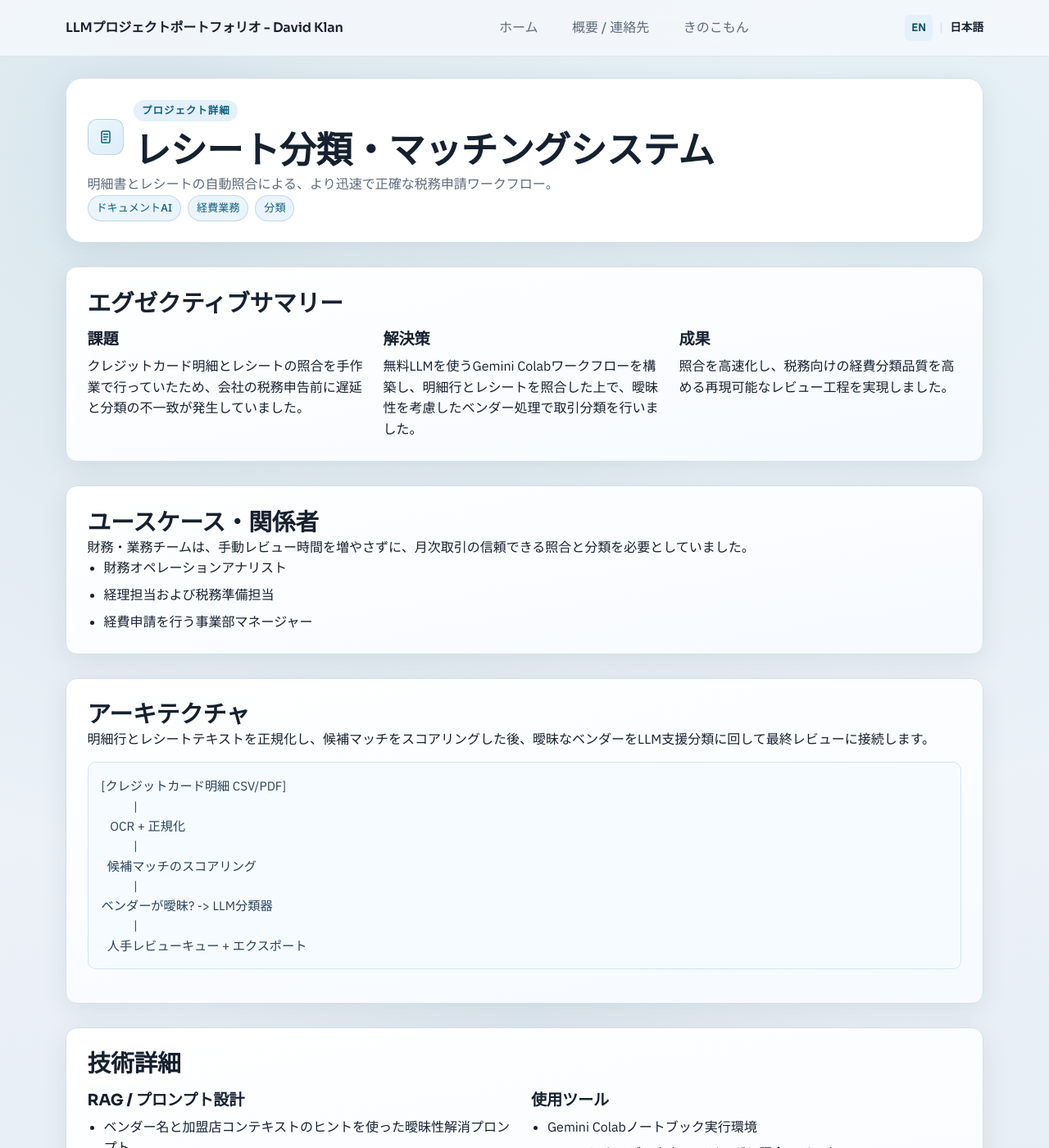
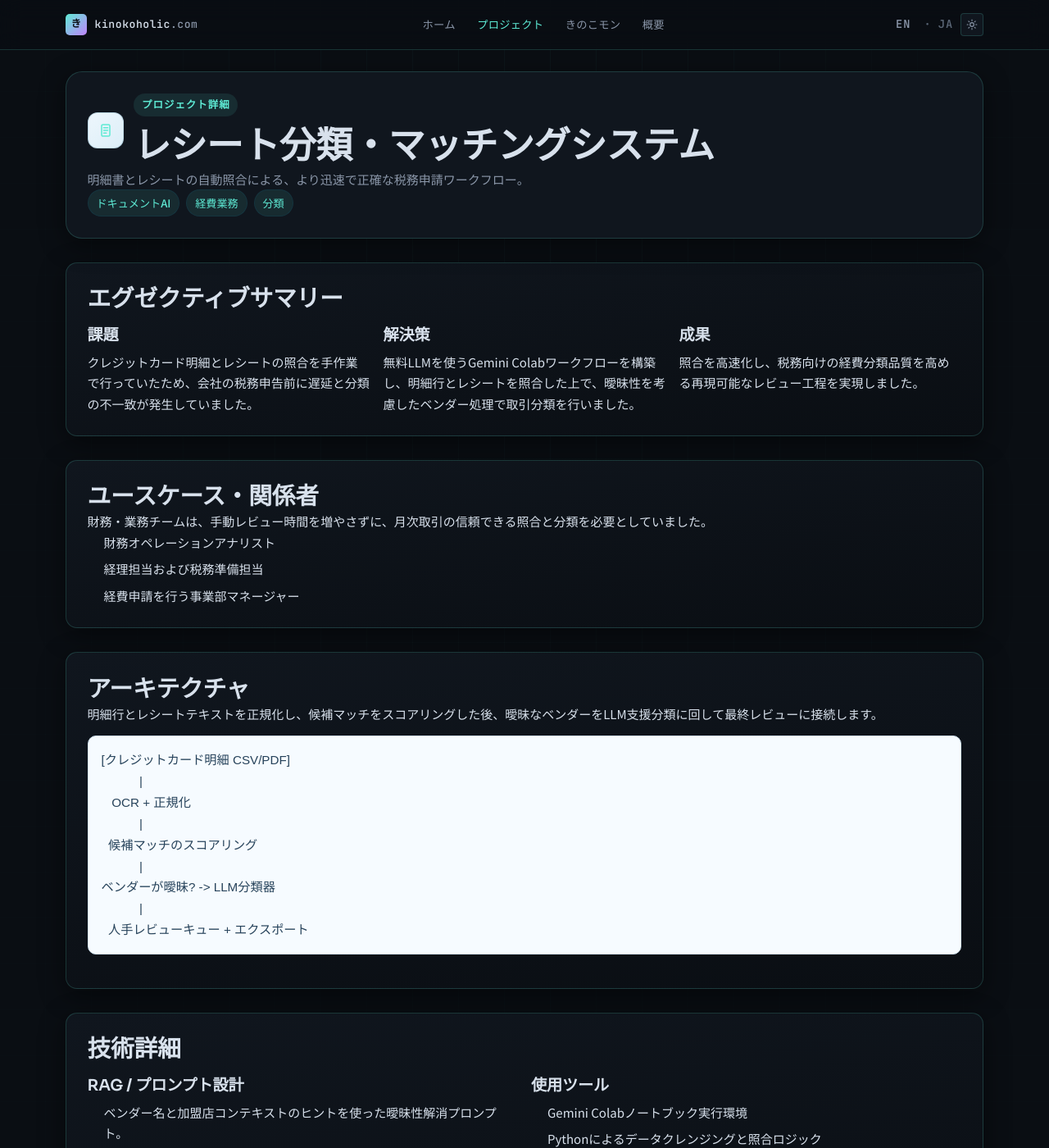
Before and after one commit to davidklan-png/Bio_HP, a Jekyll site: the page built from ja/projects/receipt-classification-and-matching-system.md, in a window 1280 px wide and 1400 px high. Shown: the whole window at 82% size. Built offline with Jekyll 4.4.1, drawn with Linux system fonts in a browser that asks for light colours; some of the changed text lies outside the part shown.

Commit message:
Unify subpage chrome with operator-console design
All Jekyll-rendered pages now share the index.html dark operator-console
look: same header/nav/footer markup, same fonts (Inter / JetBrains Mono /
Sora / Noto Sans JP), same dark background, same theme toggle.

- _layouts/default.html: switch <html data-theme="dark">, drop the
  light-gradient site-bg, load site.css then styles.css (so the dark
  chrome tokens win and the legacy page-content rules layer on top),
  load site.js for the theme toggle, wrap content in <main class=
  "container page-content">.
- _includes/nav.html: rewrite to the operator-console nav (brand mark,
  /home /projects /kinokomon /about, lang button group, theme button).
  Active-link highlighting via the new .nav__link.is-active class.
  Existing /ja/-mirror language switching preserved.
- _includes/footer.html: rewrite to the operator-console footer
  (copyright + build-in-public tag + social links).
- assets/css/styles.css: rebase :root tokens onto the dark palette
  (--bg, --surface, --ink, --muted, --brand, etc.) so legacy widgets —
  .section-block, .audience-card, .project-card, .skill-pill — read
  correctly on the dark background. Patch hardcoded light surfaces
  (#ffffff, rgba(244,248,252,...), light gradients) to use the tokens.

```diff
--- a/_includes/footer.html
+++ b/_includes/footer.html
@@ -4,17 +4,18 @@
 {% if page.lang == 'ja' or current_url == '/ja' or current_url == '/ja/' or current_slice == '/ja/' %}
   {% assign footer_is_ja = true %}
 {% endif %}
-<footer class="site-footer">
-  <div class="container footer-inner">
+<footer class="footer">
+  <div class="container footer__inner">
     {% if footer_is_ja %}
-      <p>{{ site.data.site.owner_name }} | {{ site.data.site.owner_role_ja }}</p>
+      <span>© 2026 {{ site.data.site.owner_name }} · kinokoholic.com</span>
+      <span>Build in Public · 最終更新 2026.05.05 20:00 JST</span>
     {% else %}
-      <p>{{ site.data.site.owner_name }} | {{ site.data.site.owner_role }}</p>
+      <span>© 2026 {{ site.data.site.owner_name }} · kinokoholic.com</span>
+      <span>built in public · last orchestrator run 2026.05.05 20:00 JST</span>
     {% endif %}
-    <div class="footer-links">
+    <div class="footer__links">
       <a href="{{ site.data.site.contacts.github }}" target="_blank" rel="noreferrer">GitHub</a>
       <a href="{{ site.data.site.contacts.linkedin }}" target="_blank" rel="noreferrer">LinkedIn</a>
-      <a href="{{ site.data.site.contacts.website }}" target="_blank" rel="noreferrer">Website</a>
       <a href="mailto:{{ site.data.site.contacts.email }}">{% if footer_is_ja %}メール{% else %}Email{% endif %}</a>
     </div>
   </div>
--- a/_includes/nav.html
+++ b/_includes/nav.html
@@ -30,34 +30,49 @@
   {% assign en_switch = '/' %}
 {% endif %}
 
-<header class="top-nav">
-  <div class="container nav-inner">
-    {% if is_ja %}
-      <a class="brand" href="{{ '/ja/' | relative_url }}">{{ site.data.site.site_title_ja }}</a>
-    {% else %}
-      <a class="brand" href="{{ "/" | relative_url }}">{{ site.data.site.site_title }}</a>
-    {% endif %}
-    <nav class="nav-links" aria-label="Primary">
-      {% if is_ja %}
-        <a class="nav-link {% if current_url == '/ja/' or current_url == '/ja' %}is-active{% endif %}" href="{{ '/ja/' | relative_url }}">ホーム</a>
-        <a class="nav-link {% if current_url == '/ja/about/' %}is-active{% endif %}" href="{{ '/ja/about/' | relative_url }}">概要 / 連絡先</a>
-        <a class="nav-link {% if current_url == '/ja/kinokomon/' %}is-active{% endif %}" href="{{ '/ja/kinokomon/' | relative_url }}">きのこもん</a>
-      {% else %}
-        <a class="nav-link {% if current_url == '/' %}is-active{% endif %}" href="{{ "/" | relative_url }}">Home</a>
-        <a class="nav-link {% if current_url == '/about/' %}is-active{% endif %}" href="{{ "/about/" | relative_url }}">About / Contact</a>
-        <a class="nav-link {% if current_url == '/kinokomon/' %}is-active{% endif %}" href="{{ "/kinokomon/" | relative_url }}">Kinokomon</a>
-      {% endif %}
+{% if is_ja %}
+  {% assign home_href = '/ja/' %}
+  {% assign about_href = '/ja/about/' %}
+  {% assign kk_href = '/ja/kinokomon/' %}
+  {% assign label_home = 'ホーム' %}
+  {% assign label_about = '概要' %}
+  {% assign label_kk = 'きのこモン' %}
+  {% assign label_projects = 'プロジェクト' %}
+{% else %}
+  {% assign home_href = '/' %}
+  {% assign about_href = '/about/' %}
+  {% assign kk_href = '/kinokomon/' %}
+  {% assign label_home = '/home' %}
+  {% assign label_about = '/about' %}
+  {% assign label_kk = '/kinokomon' %}
+  {% assign label_projects = '/projects' %}
+{% endif %}
+
+<header class="nav">
+  <div class="container nav__inner">
+    <a class="nav__brand" href="{{ home_href | relative_url }}">
+      <span class="nav__brand-mark">き</span>
+      <span>kinokoholic<span class="nav__brand-host">.com</span></span>
+    </a>
+    <nav class="nav__links" aria-label="Primary">
+      <a class="nav__link {% if current_url == home_href %}is-active{% endif %}" href="{{ home_href | relative_url }}">{{ label_home }}</a>
+      <a class="nav__link {% if current_url contains '/projects/' %}is-active{% endif %}" href="{{ home_href | relative_url }}#projects">{{ label_projects }}</a>
+      <a class="nav__link {% if current_url == kk_href %}is-active{% endif %}" href="{{ kk_href | relative_url }}">{{ label_kk }}</a>
+      <a class="nav__link {% if current_url == about_href %}is-active{% endif %}" href="{{ about_href | relative_url }}">{{ label_about }}</a>
     </nav>
-    <div class="lang-toggle">
-      {% if is_ja %}
-        <a href="{{ en_switch | relative_url }}" data-lang-switch="en" class="active">EN</a>
-        <span class="divider">|</span>
-        <span class="current">日本語</span>
-      {% else %}
-        <span class="current">EN</span>
-        <span class="divider">|</span>
-        <a href="{{ ja_switch | relative_url }}" data-lang-switch="ja">日本語</a>
-      {% endif %}
+    <div class="nav__util">
+      <div class="nav__lang lang-toggle" role="group" aria-label="Language">
+        {% if is_ja %}
+          <a class="nav__lang-btn" href="{{ en_switch | relative_url }}" data-lang-switch="en" aria-pressed="false">EN</a>
+          <span aria-hidden="true">·</span>
+          <span class="nav__lang-btn current" aria-pressed="true">JA</span>
+        {% else %}
+          <span class="nav__lang-btn current" aria-pressed="true">EN</span>
+          <span aria-hidden="true">·</span>
+          <a class="nav__lang-btn" href="{{ ja_switch | relative_url }}" data-lang-switch="ja" aria-pressed="false">JA</a>
+        {% endif %}
+      </div>
+      <button class="nav__theme" data-theme-toggle aria-label="Toggle theme"></button>
     </div>
   </div>
 </header>
--- a/_layouts/default.html
+++ b/_layouts/default.html
@@ -1,5 +1,5 @@
 <!doctype html>
-<html lang="{% if page.lang %}{{ page.lang }}{% else %}en{% endif %}">
+<html lang="{% if page.lang %}{{ page.lang }}{% else %}en{% endif %}" data-theme="dark">
   {% assign current_url = page.url | default: "/" %}
   {% assign current_slice = current_url | slice: 0, 4 %}
   {% assign is_ja_path = false %}
@@ -37,10 +37,11 @@
     <link rel="alternate" hreflang="x-default" href="{{ en_alt | absolute_url }}">
     <link rel="preconnect" href="https://fonts.googleapis.com">
     <link rel="preconnect" href="https://fonts.gstatic.com" crossorigin>
-    <link href="https://fonts.googleapis.com/css2?family=IBM+Plex+Sans:wght@400;500;600;700&family=Sora:wght@500;600;700&display=swap" rel="stylesheet">
+    <link href="https://fonts.googleapis.com/css2?family=Inter:wght@400;500;600;700&family=JetBrains+Mono:wght@400;500;600&family=Noto+Sans+JP:wght@400;500;600;700&family=Sora:wght@500;600;700&display=swap" rel="stylesheet">
+    <link rel="stylesheet" href="{{ "/assets/css/site.css" | relative_url }}">
     <link rel="stylesheet" href="{{ "/assets/css/styles.css" | relative_url }}">
     <script>
-      // Language persistence and page-specific switching
+      // Language persistence and page-specific switching for the Jekyll EN/JA mirror.
       (function() {
         const baseUrl = {{ site.baseurl | default: "" | jsonify }};
         const stripBaseUrl = (pathname) => {
@@ -55,40 +56,30 @@
 
         const currentPath = stripBaseUrl(window.location.pathname);
         const isJaPage = currentPath === '/ja' || currentPath.indexOf('/ja/') === 0;
-        const currentLang = isJaPage ? 'ja' : 'en';
-        const storedLang = localStorage.getItem('site-lang');
-        const effectiveLang = storedLang || currentLang;
 
-        // Redirect only if stored preference differs from current page language
-        if ((effectiveLang === 'ja' && !isJaPage) || (effectiveLang === 'en' && isJaPage)) {
-          // Let the navigation handle the redirect via data-lang-switch links
-        }
-
-        // Update lang toggle active states
         document.addEventListener('DOMContentLoaded', function() {
           const pagePath = stripBaseUrl(window.location.pathname);
           const isJa = pagePath === '/ja' || pagePath.indexOf('/ja/') === 0;
           const enLink = document.querySelector('.lang-toggle a[data-lang-switch="en"]');
           const jaLink = document.querySelector('.lang-toggle a[data-lang-switch="ja"]');
-          if (enLink) enLink.classList.toggle('active', !isJa);
-          if (jaLink) jaLink.classList.toggle('active', isJa);
+          if (enLink) enLink.setAttribute('aria-pressed', isJa ? 'false' : 'true');
+          if (jaLink) jaLink.setAttribute('aria-pressed', isJa ? 'true' : 'false');
         });
 
-        // Store language choice when toggle is clicked
         document.addEventListener('click', function(e) {
           const target = e.target.closest('.lang-toggle a');
           if (target) {
             const lang = target.getAttribute('data-lang-switch');
-            localStorage.setItem('site-lang', lang);
+            try { localStorage.setItem('site-lang', lang); } catch (err) {}
           }
         });
       })();
     </script>
   </head>
   <body>
-    <div class="site-bg" aria-hidden="true"></div>
     {% include nav.html %}
-    <main class="container">{{ content }}</main>
+    <main class="container page-content">{{ content }}</main>
     {% include footer.html %}
+    <script src="{{ "/assets/js/site.js" | relative_url }}"></script>
   </body>
 </html>
--- a/assets/css/styles.css
+++ b/assets/css/styles.css
@@ -1,22 +1,26 @@
+/* Page-content tokens, rebased onto the dark operator-console palette.
+   site.css ships first (chrome + theme tokens). styles.css inherits and
+   re-asserts these tokens for legacy page widgets so .section-block,
+   .audience-card, .project-card etc. read correctly on the dark bg. */
 :root {
-  --bg: #f0f4f8;
-  --surface: #ffffff;
-  --ink: #162130;
-  --muted: #5e6b7d;
-  --brand: #0f5f80;
-  --brand-strong: #0b4a65;
-  --brand-light: #1a7fa8;
-  --accent: #e4f0fa;
-  --accent-warm: #fff8f0;
-  --line: #d4e0ec;
-  --tag-bg: #eaf4fc;
-  --shadow: 0 8px 32px rgba(15, 35, 56, 0.08);
-  --shadow-hover: 0 12px 40px rgba(15, 35, 56, 0.14);
+  --bg: #0a0e13;
+  --surface: #10161e;
+  --ink: #d8e1ec;
+  --muted: #8a96a8;
+  --brand: #5eead4;
+  --brand-strong: #2dd4bf;
+  --brand-light: #99f6e4;
+  --accent: rgba(94, 234, 212, 0.10);
+  --accent-warm: rgba(245, 158, 11, 0.10);
+  --line: rgba(94, 234, 212, 0.18);
+  --tag-bg: rgba(94, 234, 212, 0.10);
+  --shadow: 0 8px 32px rgba(0, 0, 0, 0.45);
+  --shadow-hover: 0 12px 40px rgba(0, 0, 0, 0.55);
   --radius-xl: 20px;
   --radius-lg: 14px;
   --radius-sm: 10px;
-  --gradient-brand: linear-gradient(135deg, #0f5f80, #1a7fa8);
-  --gradient-surface: linear-gradient(170deg, #ffffff, #f6faff);
+  --gradient-brand: linear-gradient(135deg, #2dd4bf, #5eead4);
+  --gradient-surface: linear-gradient(170deg, #10161e, #0a0e13);
 }
 
 * {
@@ -99,7 +103,7 @@ ol {
   z-index: 30;
   backdrop-filter: blur(12px);
   -webkit-backdrop-filter: blur(12px);
-  background: rgba(244, 248, 252, 0.88);
+  background: var(--surface);
   border-bottom: 1px solid rgba(212, 224, 236, 0.7);
 }
 
@@ -266,7 +270,7 @@ ol {
 .skills-strip {
   margin-top: 1.8rem;
   padding: 1.4rem 1.5rem;
-  background: linear-gradient(135deg, rgba(255, 255, 255, 0.96), rgba(228, 240, 250, 0.5));
+  background: var(--gradient-surface);
   border: 1px solid var(--line);
   border-radius: var(--radius-lg);
   box-shadow: var(--shadow);
@@ -530,7 +534,7 @@ ol {
 .shot-card iframe {
   display: block;
   border-radius: 8px;
-  background: #ffffff;
+  background: var(--surface);
 }
 
 .shot-overlay-link {
@@ -610,7 +614,7 @@ ol {
 .site-footer {
   margin-top: 3rem;
   border-top: 1px solid var(--line);
-  background: linear-gradient(180deg, rgba(255, 255, 255, 0.9), rgba(244, 248, 252, 0.95));
+  background: var(--gradient-surface);
 }
 
 .footer-inner {
```
